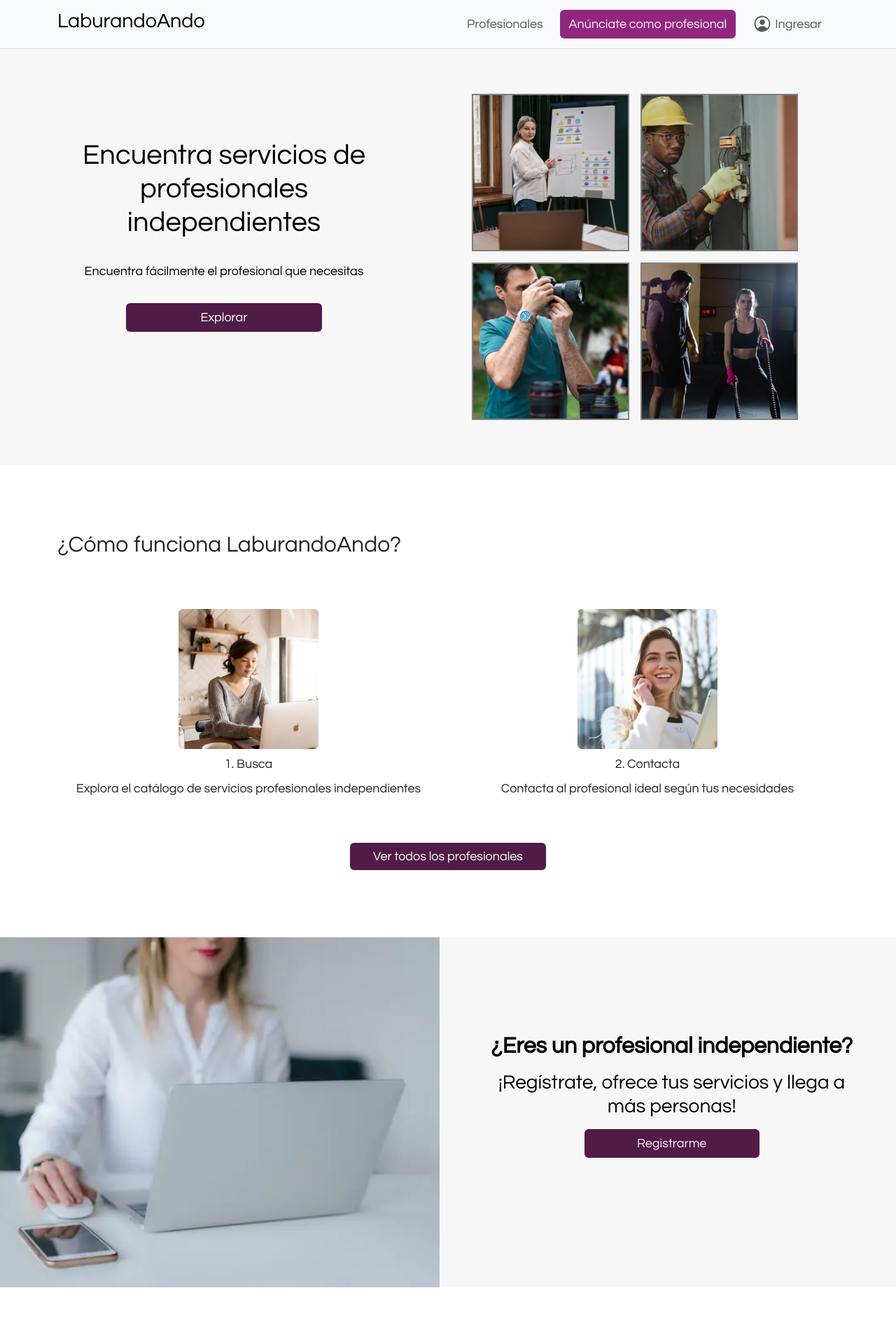
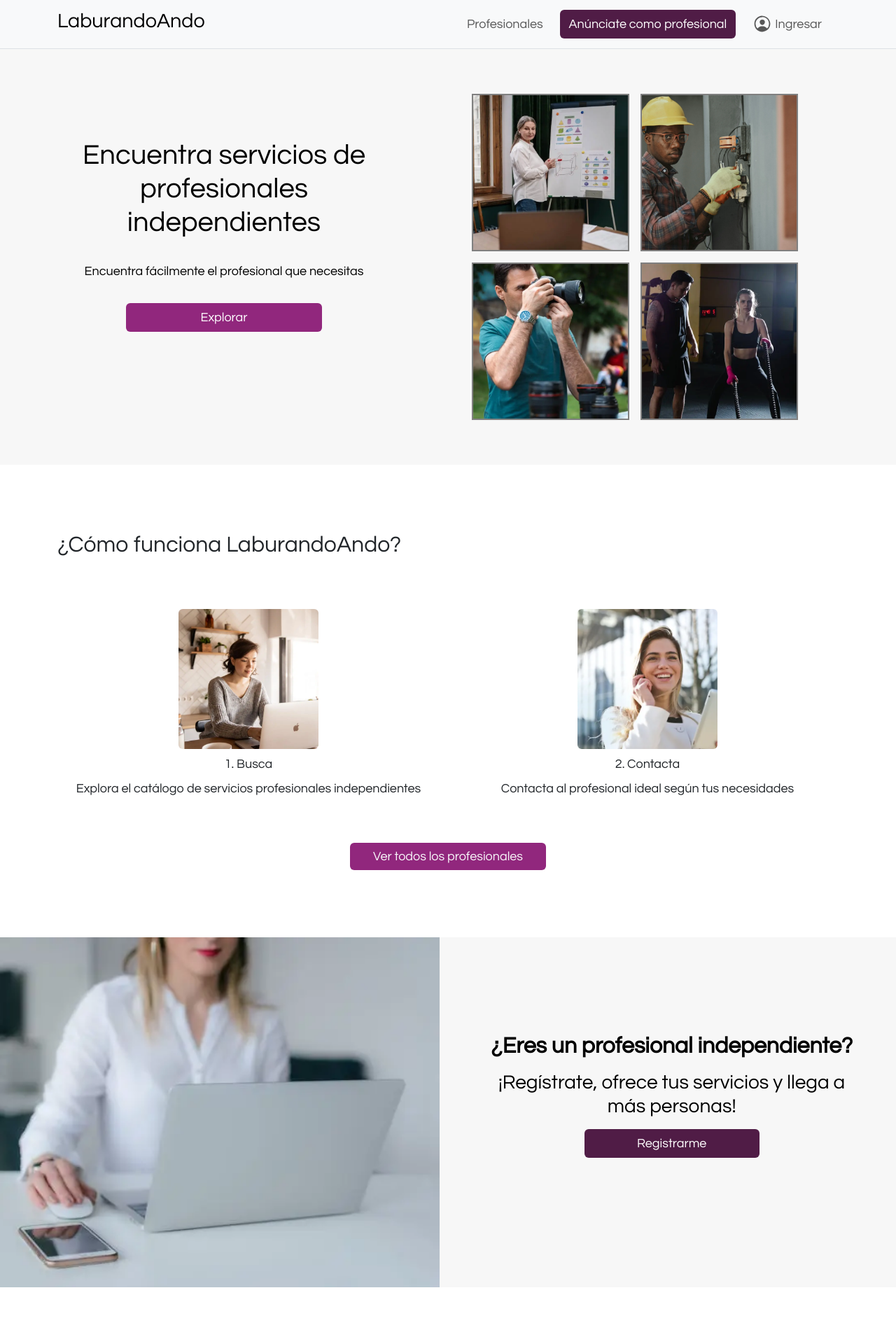
Before and after one commit to FranprzDev/LaburandoAndo, a React (Vite) app: page / in a window 1280 px wide. Shown: the top 1920 px of the page at 70% size. Built offline with nearby package versions, Linux system fonts and the light colour scheme; no server answers.

Commit message:
corregi color y hover de botones de Home

```diff
--- a/src/common/styles/menu.css
+++ b/src/common/styles/menu.css
@@ -1,7 +1,7 @@
 .btn-Profesional {
     width: 75%;
-    background-color: var(--Violeta);
-    color: var(--Lavanda);
+    background-color: var(--HoverVioleta);
+    color:#fff
 }
 
 .dropdown{
@@ -9,8 +9,8 @@
 }
 
 .btn-Profesional:hover {
-    background-color: #501c46;
-    color: var(--Lavanda);
+    background-color:#5a0b57;
+    color:#fff
 }
 
 .imgProfileDropdown{
--- a/src/common/styles/min/menu.min.css
+++ b/src/common/styles/min/menu.min.css
@@ -1 +1 @@
-.btn-Profesional{width:75%;background-color:var(--Violeta);color:var(--Lavanda)}.dropdown{width:150px}.btn-Profesional:hover{background-color:#501c46;color:var(--Lavanda)}.imgProfileDropdown{width:75px;height:75px}.opcionClient{width: 175px;}@media all and (min-width:768px){.btn-Profesional{width:50%}}@media all and (min-width:992px){.btn-Profesional{width:inherit}}
+.btn-Profesional{width:75%;background-color: var(--HoverVioleta);color:#fff}.dropdown{width:150px}.btn-Profesional:hover{background-color:#5a0b57;color:#fff}.imgProfileDropdown{width:75px;height:75px}.opcionClient{width: 175px;}@media all and (min-width:768px){.btn-Profesional{width:50%}}@media all and (min-width:992px){.btn-Profesional{width:inherit}}
--- a/src/pages/Home/Home.jsx
+++ b/src/pages/Home/Home.jsx
@@ -7,7 +7,7 @@ import EncontrarAnunciar from "./components/EncontrarAnunciar";
 import RegistroProfesional from "./components/RegistroProfesional";
 import PreguntasFrecuentes from "./components/PreguntasFrecuentes";
 import { Link } from "react-router-dom";
-import "./styles/home.min.css";
+import "./styles/home.css";
 
 const Home = () => {
   return (
--- a/src/pages/Home/styles/home.css
+++ b/src/pages/Home/styles/home.css
@@ -1,19 +1,19 @@
 .btnExplore {
   width: 280px;
-  background-color:var(--HoverVioleta);
+  background-color:var(--Violeta);
   color: white;
 }
 
 .btnExplore:hover {
-    background-color: var(--HoverVioleta);
-    border: 1px solid var(--HoverVioleta);
-    color: var(--Lavanda);
+    background-color: var(--Violeta);
+    background-color: #570b5d;
+    color: white;
 }
 
 .btnRegister {
   width: 250px;
   background-color: var(--HoverVioleta);
-  color: var(--Lavanda);
+  color: #fff;
 }
 
 .btnRegister:hover {
```
